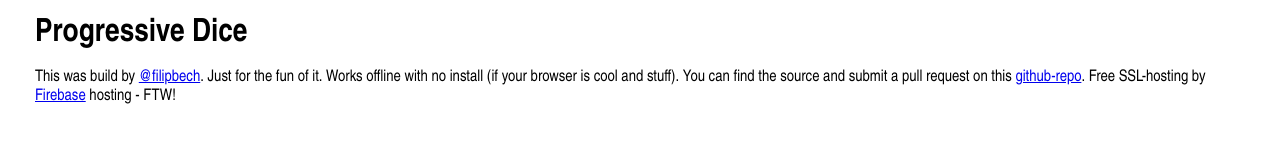
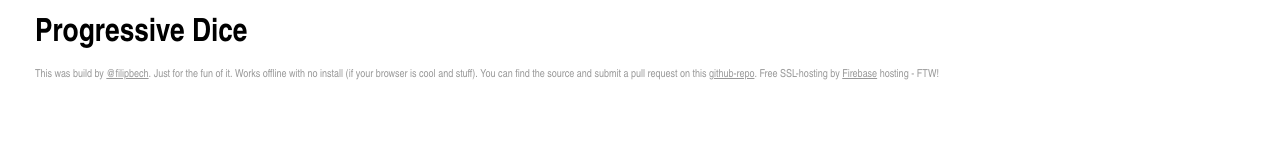
Before and after one commit to filipbech/progressivedice, a website with bundled scripts: page src/index.html in a window 1280 px wide. Built offline with nearby package versions, Linux system fonts and the light colour scheme.

Commit message:
Footer styling

```diff
--- a/src/index.html
+++ b/src/index.html
@@ -142,6 +142,14 @@
             font-size:20px;
         }
 
+        .footer {
+            font-size:11px;
+            line-height:1.2;
+            color:#999;
+        }
+        .footer a {
+            color:inherit;
+        }
 
     </style>
 </head>
```
